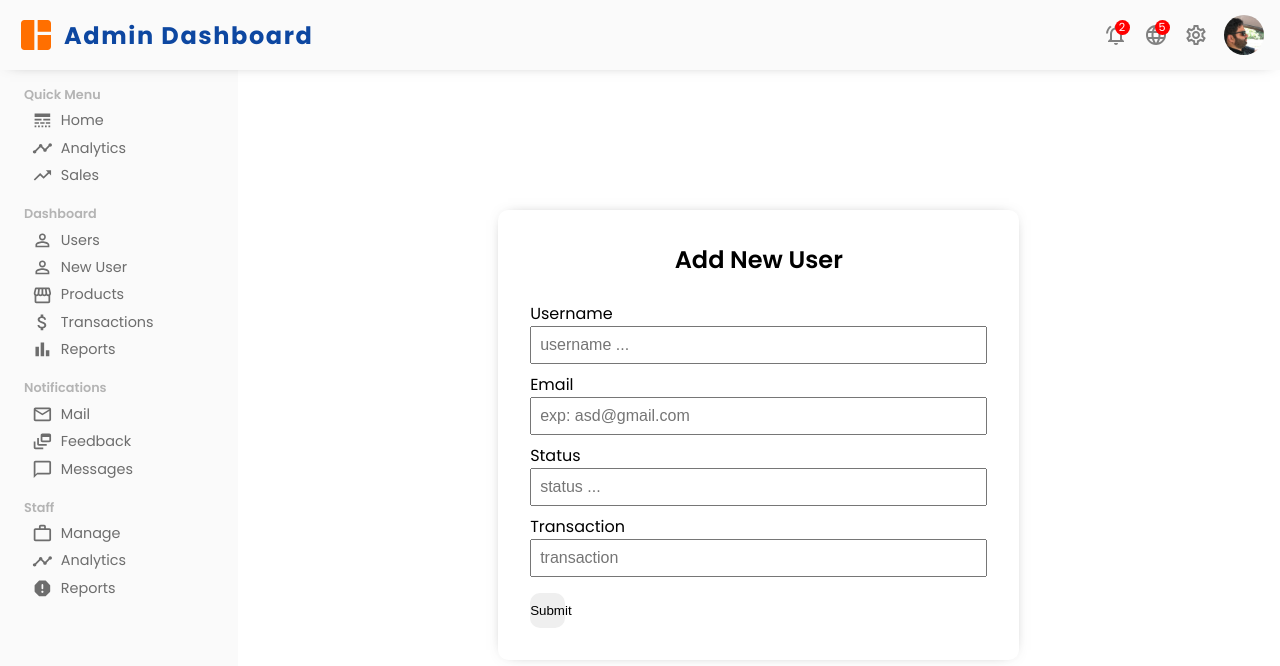
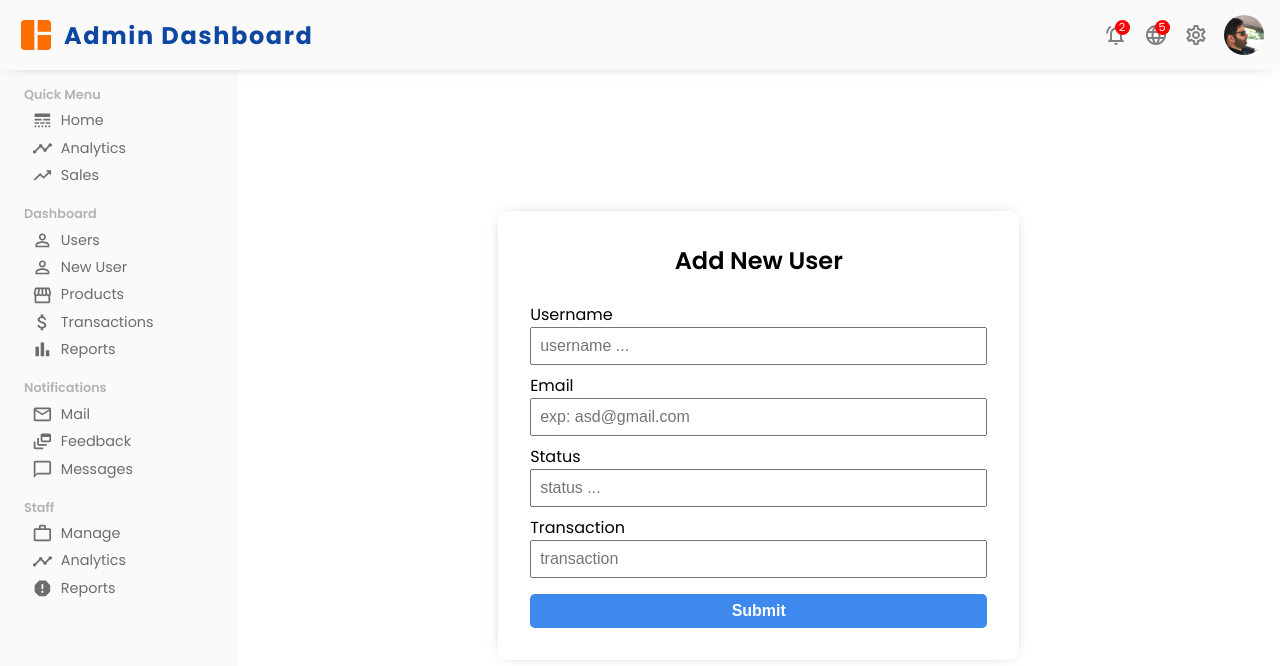
Before and after one commit to saeid-gholami/Admin-Dashboard, a React (Vite) app: page /newUser in a window 1280 px wide. Shown: the top 666 px of the page. Built offline with nearby package versions, Linux system fonts and the light colour scheme.

Commit message:
completing newUser styles

```diff
--- a/src/pages/newUser/NewUser.css
+++ b/src/pages/newUser/NewUser.css
@@ -33,3 +33,25 @@
     padding: 0.5rem 0.5rem;
     font-size: 1rem;
 }
+
+.submit__btn {
+    width: 100%;
+    padding: 0.5rem;
+    background-color: #3d89ee;
+    color: #fff;
+    font-size: 1rem;
+    font-weight: 600;
+    border: none;
+    border-radius: 5px;
+    cursor: pointer;
+    height: auto;
+    transition: all 200ms ease;
+    -webkit-transition: all 200ms ease;
+    -moz-transition: all 200ms ease;
+    -ms-transition: all 200ms ease;
+    -o-transition: all 200ms ease;
+}
+
+.submit__btn:hover {
+    background-color: #1e78ee;
+}
--- a/src/pages/newUser/NewUser.jsx
+++ b/src/pages/newUser/NewUser.jsx
@@ -23,7 +23,7 @@ export default function NewUser() {
                         <label htmlFor="transaction" className='form__label'>Transaction</label>
                         <input type="text" id='transaction' className='form__input' placeholder='transaction' />
                     </div>
-                    <button className="form__btn">Submit</button>
+                    <button className="submit__btn">Submit</button>
                 </form>
             </div>
         </div>
```
